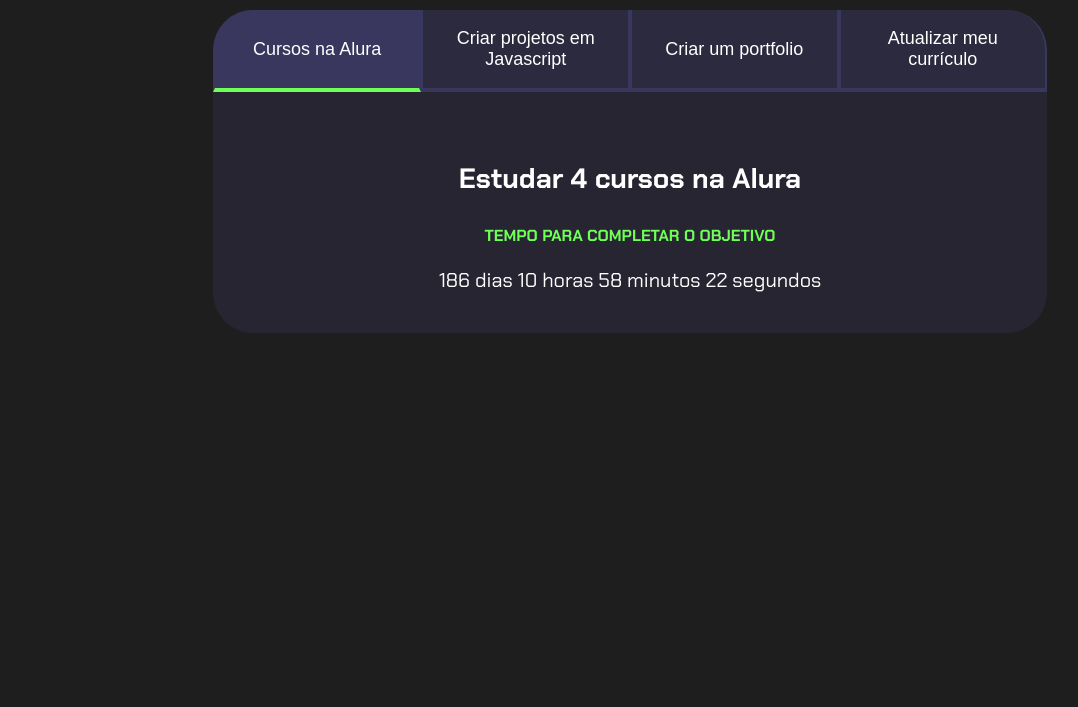
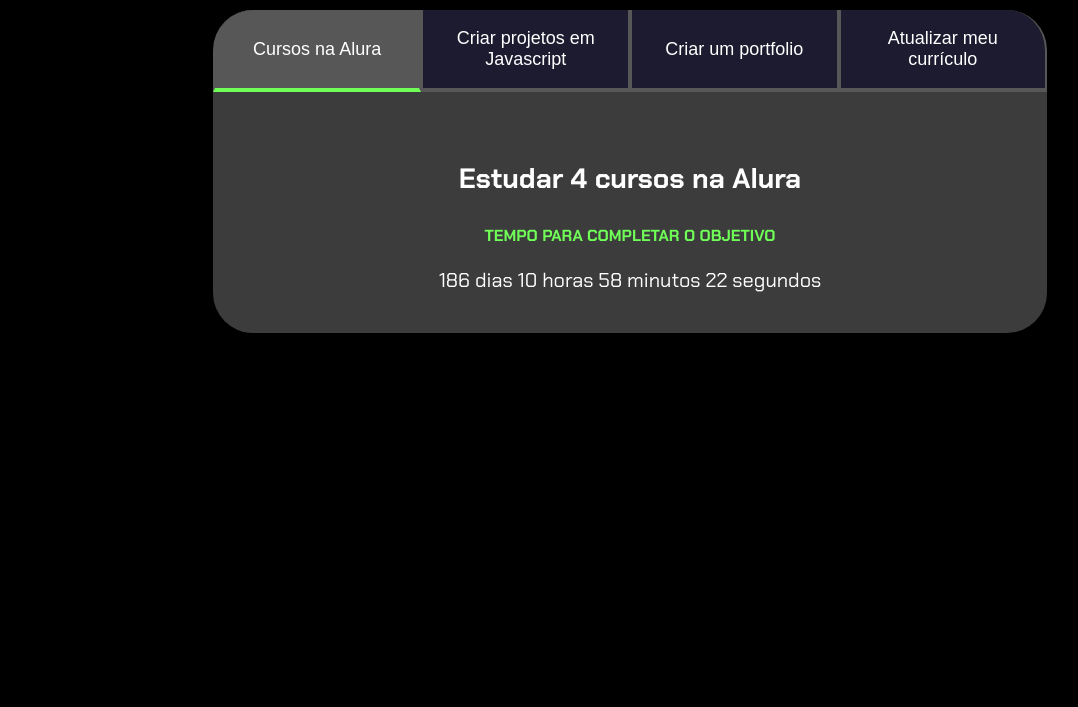
Before and after one commit to jhonijj/Trabalho-Programcao, a plain HTML site: page index.html in a window 1280 px wide. Shown: the part 93-800 px from the top of the page, without its empty margins (10-1088 px from the left). Drawn offline with Linux system fonts and the light colour scheme.

Commit message:
Update style.css

```diff
--- a/style.css
+++ b/style.css
@@ -1,12 +1,12 @@
 @import url('https://fonts.googleapis.com/css2?family=Chakra+Petch:ital,wght@0,300;0,400;0,500;0,600;0,700;1,300;1,400;1,500;1,600;1,700&display=swap');
 
 :root {
-    --cor-de-fundo: #1E1E1E;
+    --cor-de-fundo: #000;
     --verde: #6FFF57;
     --branco: #FFFFFF;
-    --botao-ativo: #3A375E;
+    --botao-ativo: #575757;
     --botao-inativo: rgba(58, 55, 94, 0.5);
-    --texto-fundo: rgba(58, 55, 94, 0.3);
+    --texto-fundo: rgba(197, 197, 197, 0.3);
 }
 
 body {
```
